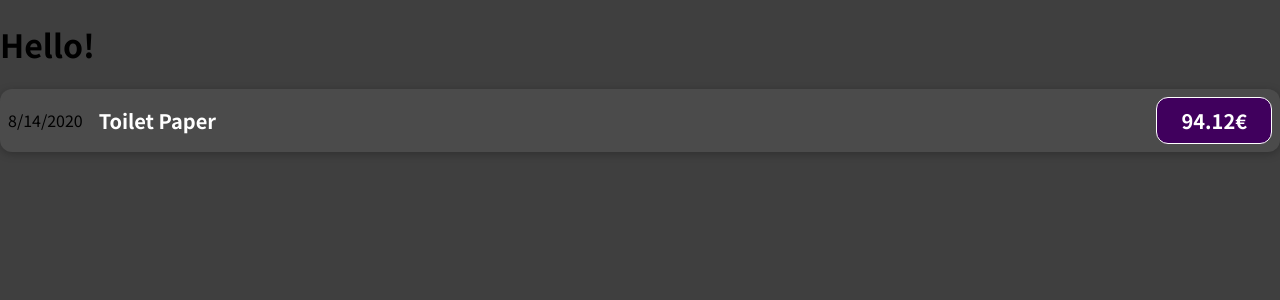
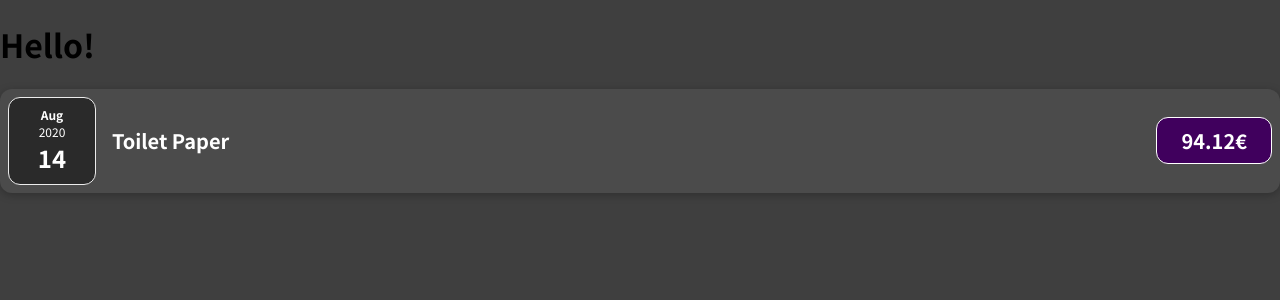
Before and after one commit to tonybolanyo/react-course, a JavaScript app: page / in a window 1280 px wide. Shown: the top 300 px of the page. Built offline with nearby package versions, Linux system fonts and the light colour scheme.

Commit message:
fix: split date component

```diff
--- /dev/null
+++ b/src/components/ExpenseDate.css
@@ -0,0 +1,26 @@
+.expense-date {
+  display: flex;
+  flex-direction: column;
+  width: 5.5rem;
+  height: 5.5rem;
+  border: 1px solid #ececec;
+  background-color: #2a2a2a;
+  color: white;
+  border-radius: 12px;
+  align-items: center;
+  justify-content: center;
+}
+
+.expense-date__month {
+  font-size: 0.75rem;
+  font-weight: bold;
+}
+
+.expense-date__year {
+  font-size: 0.75rem;
+}
+
+.expense-date__day {
+  font-size: 1.5rem;
+  font-weight: bold;
+}
--- /dev/null
+++ b/src/components/ExpenseDate.js
@@ -0,0 +1,17 @@
+import './ExpenseDate.css'
+
+function ExpenseDate(props) {
+  const month = props.date.toLocaleString('en-US', { month: 'short' })
+  const year = props.date.getFullYear()
+  const day = props.date.toLocaleString('en-US', { day: '2-digit' })
+
+  return (
+    <div className="expense-date">
+      <div className="expense-date__month">{month}</div>
+      <div className="expense-date__year">{year}</div>
+      <div className="expense-date__day">{day}</div>
+    </div>
+  )
+}
+
+export default ExpenseDate
--- a/src/components/ExpenseItem.js
+++ b/src/components/ExpenseItem.js
@@ -1,10 +1,10 @@
 import "./ExpenseItem.css"
+import ExpenseDate from "./ExpenseDate"
 
 function ExpenseItem(props) {
-
   return (
     <div className="expense-item">
-      <div>{props.date.toLocaleDateString()}</div>
+      <ExpenseDate date={props.date} />
       <div className="expense-item__description">
         <h2>{props.title}</h2>
         <div className="expense-item__price">{props.amount}€</div>
```
Also changed, not shown: 1 other file (tests, documents, lock files or other folders).
